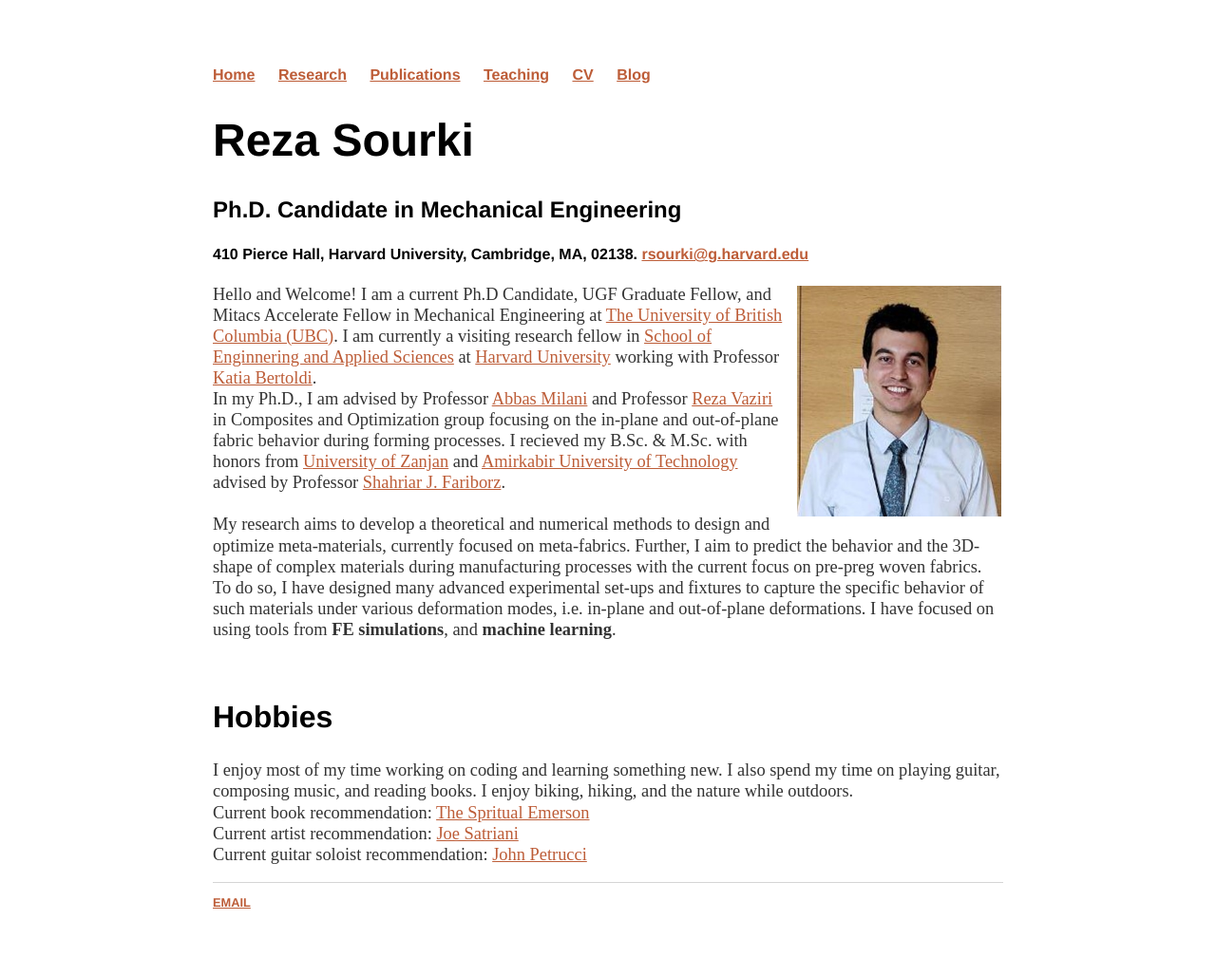
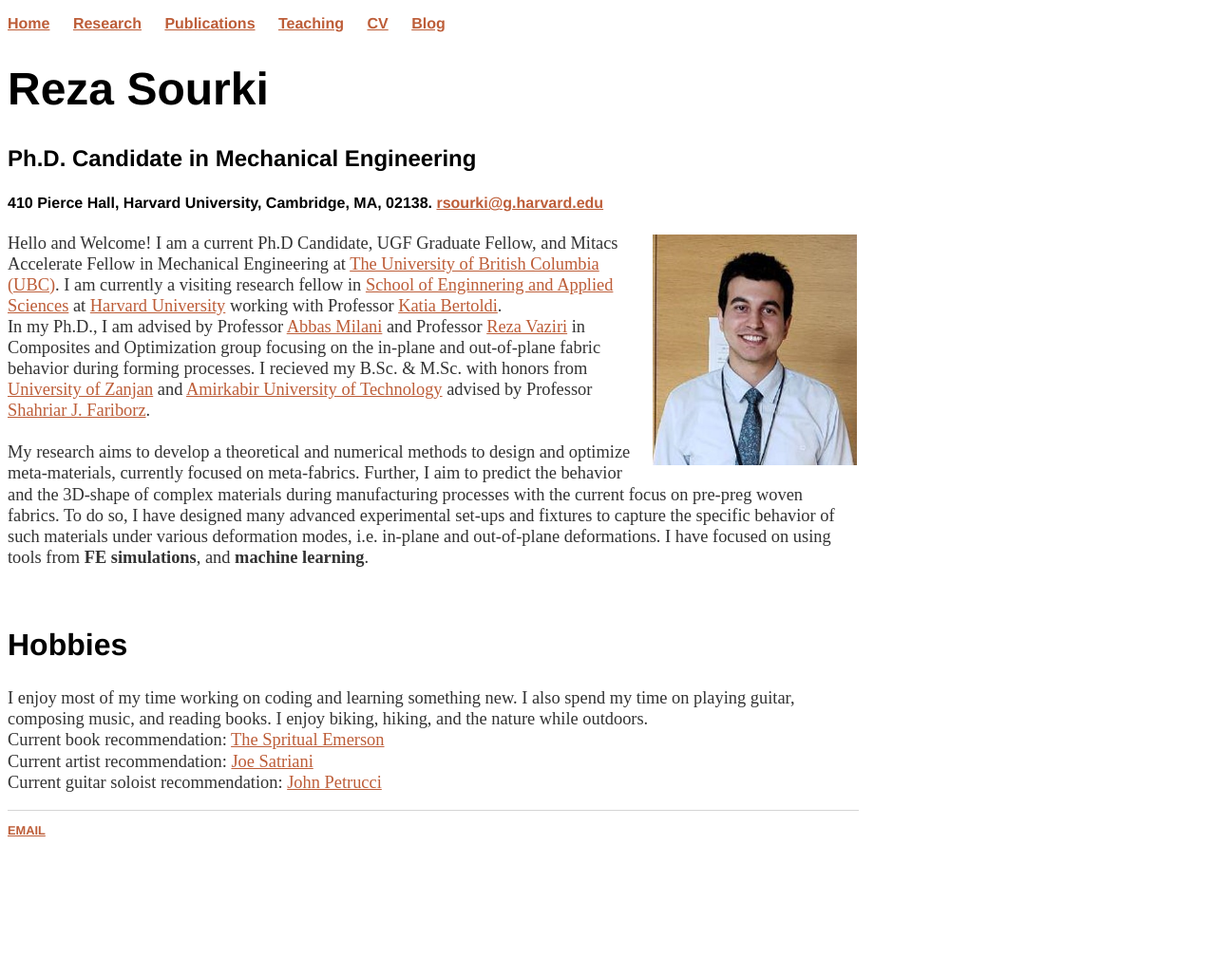
Before and after one commit to rsourki/rsourki.github.io, a Jekyll site: the page built from index.html, in a window 1280 px wide. Shown: the whole page at 95% size. Built offline with Jekyll 4.4.1, drawn with Linux system fonts in a browser that asks for light colours; after the commit the page ends 900 px from its top, so only the background shows below that.

Commit message:
Update main.css

```diff
--- a/css/main.css
+++ b/css/main.css
@@ -1,6 +1,6 @@
 body {
-    margin: 70px auto;
-    width: 65%;
+    margin: 25px 50px 75px auto <!--60px auto-->;
+    width: 70%;
 }
 nav ul, footer ul {
     font-family:'Helvetica', 'Arial', 'Sans-Serif';
```
